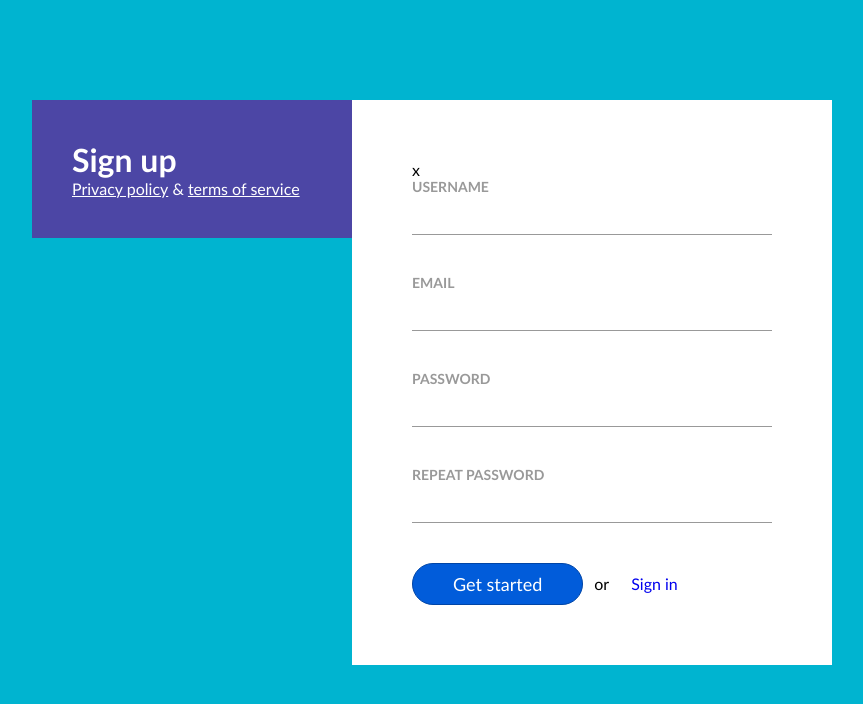
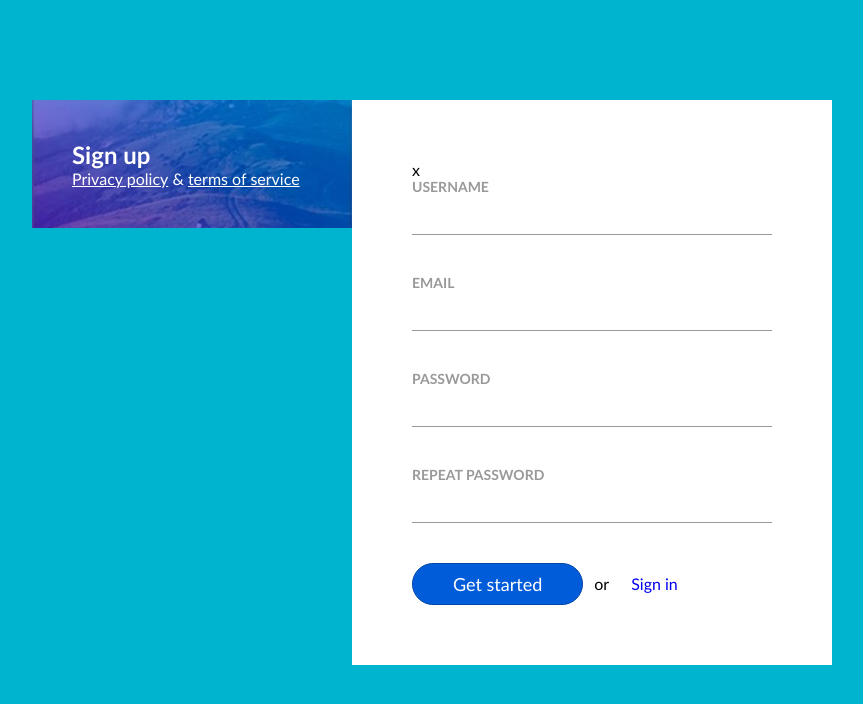
Before and after one commit to iluzych/6-sign-up, a plain HTML site: page index.html in a window 1280 px wide. Shown: the whole page, without its empty margins (208-1071 px from the left). Drawn offline with Linux system fonts and the light colour scheme.

Commit message:
form style

```diff
--- a/css/main.css
+++ b/css/main.css
@@ -21,8 +21,12 @@ body {
   width: 40%;
   float: left;
   padding: 40px;
+  color: #fff;
   background-color: #4c46a5;
-  color: #fff;
+  background-image: url(../img/hill.jpg);
+  background-repeat: no-repeat;
+  background-size: cover;
+  background-position: center;
 }
 
 .main-title {
--- a/index.html
+++ b/index.html
@@ -1,5 +1,6 @@
 <!DOCTYPE html>
 <html lang="en">
+
 <head>
     <meta charset="UTF-8">
     <meta http-equiv="X-UA-Compatible" content="IE=edge">
@@ -7,15 +8,16 @@
     <title>Sign up</title>
     <link rel="stylesheet" href="./css/main.css">
 </head>
+
 <body>
     <main class="container">
         <div class="left-column">
-            <h1 class="main-title">Sign up</h1>
-            <div class="bottom-links">
+            <h2 class="main-title">Sign up</h2>
+            <footer class="bottom-links">
                 <a href="#">Privacy policy</a>
                 <span>&</span>
                 <a href="#">terms of service</a>
-            </div>
+            </footer>
         </div>
         <div class="right-column">
             <div class="close">x</div>
@@ -45,4 +47,5 @@
         </div>
     </main>
 </body>
+
 </html>
```
Also changed, not shown: img/hill.jpg (added), 1 other file.
